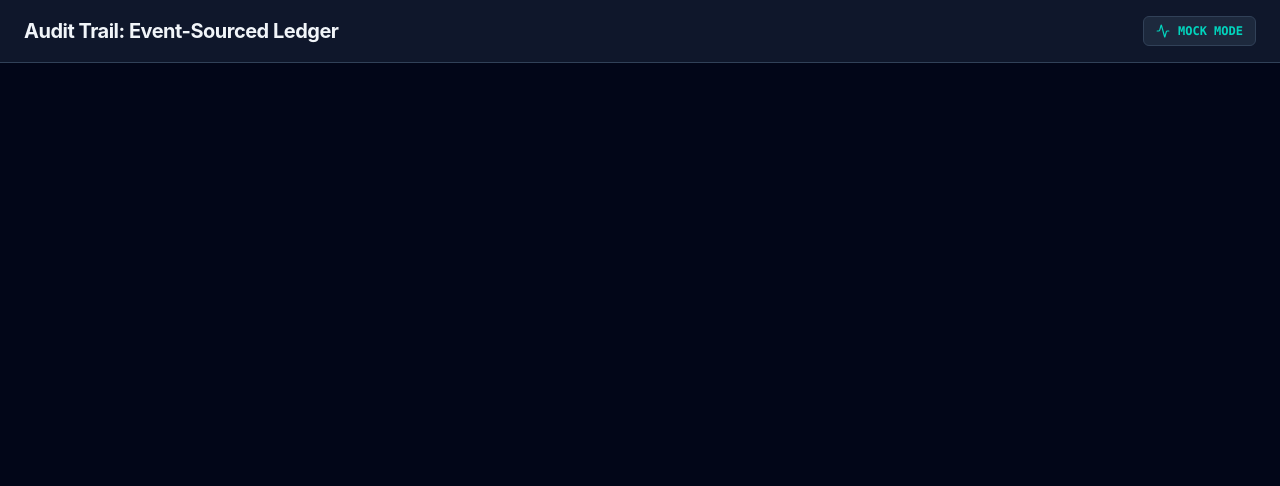
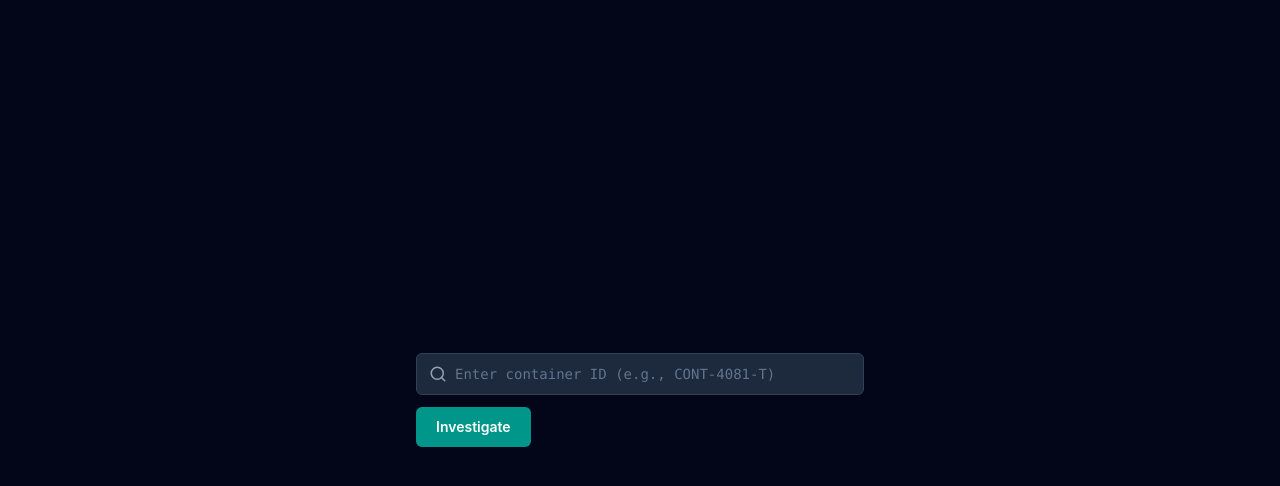
Before and after one commit to satyam1436/Audit-Trail, a React app in the folder frontend/: page / in a window 1280 px wide. Shown: the top 486 px of the page. Built offline with nearby package versions, Linux system fonts and the light colour scheme; the HTML template or start-up script is replaced by a standard one.

Commit message:
feat: implement SearchBar with validation, loading, and error states

```diff
--- a/frontend/src/App.jsx
+++ b/frontend/src/App.jsx
@@ -1,9 +1,27 @@
-import AppHeader from "./components/common/AppHeader";
+import { useState } from "react";
+import SearchBar from "./components/search/SearchBar";
 
 function App() {
+  const [isLoading, setIsLoading] = useState(false);
+  const [error, setError] = useState("");
+
+  const handleSearch = (containerId) => {
+    console.log("Searching for:", containerId);
+    setIsLoading(true);
+    setError("");
+
+    // Simulate API call delay
+    setTimeout(() => {
+      setIsLoading(false);
+      setError("Container not found. Please check the ID and try again.");
+    }, 1500);
+  };
+
   return (
-    <div className="min-h-screen bg-slate-950">
-      <AppHeader />
+    <div className="min-h-screen bg-slate-950 flex items-center justify-center p-6">
+      <div className="w-full max-w-md">
+        <SearchBar onSearch={handleSearch} isLoading={isLoading} error={error} />
+      </div>
     </div>
   );
 }
--- /dev/null
+++ b/frontend/src/components/search/SearchBar.jsx
@@ -0,0 +1,100 @@
+import { useState } from "react";
+import { Search, X, Loader2 } from "lucide-react";
+
+const CONTAINER_ID_PATTERN = /^CONT-\d{4}-[A-Z]$/;
+
+function SearchBar({ onSearch, isLoading, error }) {
+  const [query, setQuery] = useState("");
+  const [validationError, setValidationError] = useState("");
+
+  const handleChange = (e) => {
+    setQuery(e.target.value);
+    if (validationError) setValidationError("");
+  };
+
+  const validateAndSearch = () => {
+    const trimmedQuery = query.trim();
+
+    if (!trimmedQuery) {
+      setValidationError("Please enter a container ID.");
+      return;
+    }
+
+    if (!CONTAINER_ID_PATTERN.test(trimmedQuery)) {
+      setValidationError("Format should be like CONT-4081-T.");
+      return;
+    }
+
+    setValidationError("");
+    onSearch(trimmedQuery);
+  };
+
+  const handleKeyDown = (e) => {
+    if (e.key === "Enter") {
+      validateAndSearch();
+    }
+  };
+
+  const handleClear = () => {
+    setQuery("");
+    setValidationError("");
+  };
+
+  const hasError = validationError || error;
+
+  return (
+    <div className="w-full">
+      <div
+        className={`flex items-center gap-2 bg-slate-800 border rounded-md px-3 py-2.5 transition-colors ${
+          hasError ? "border-rose-500" : "border-slate-700 focus-within:border-teal-500"
+        }`}
+      >
+        <Search size={18} className="text-slate-400 shrink-0" />
+        <input
+          type="text"
+          value={query}
+          onChange={handleChange}
+          onKeyDown={handleKeyDown}
+          placeholder="Enter container ID (e.g., CONT-4081-T)"
+          disabled={isLoading}
+          aria-label="Container ID search"
+          className="flex-1 bg-transparent text-slate-100 placeholder-slate-500 font-mono text-sm outline-none disabled:opacity-50"
+        />
+        {query && !isLoading && (
+          <button
+            type="button"
+            onClick={handleClear}
+            aria-label="Clear search"
+            className="text-slate-400 hover:text-slate-200 shrink-0"
+          >
+            <X size={16} />
+          </button>
+        )}
+      </div>
+
+      {hasError && (
+        <p className="mt-1.5 text-xs text-rose-500" role="alert">
+          {validationError || error}
+        </p>
+      )}
+
+      <button
+        type="button"
+        onClick={validateAndSearch}
+        disabled={isLoading}
+        className="mt-3 w-full sm:w-auto flex items-center justify-center gap-2 bg-teal-600 hover:bg-teal-700 disabled:opacity-50 disabled:cursor-not-allowed text-white text-sm font-semibold px-5 py-2.5 rounded-md transition-colors"
+      >
+        {isLoading ? (
+          <>
+            <Loader2 size={16} className="animate-spin" />
+            Investigating...
+          </>
+        ) : (
+          "Investigate"
+        )}
+      </button>
+    </div>
+  );
+}
+
+export default SearchBar;
```
